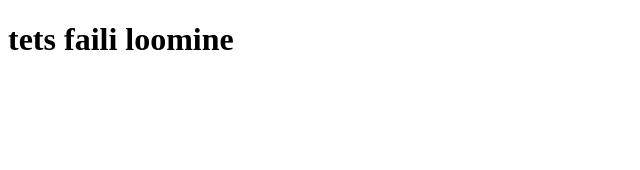
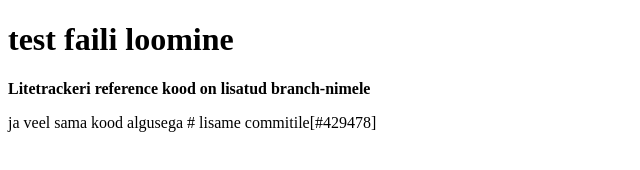
Before and after one commit to AleksandrAleksejev/HajusNaidisProject, a plain HTML site: page test.html in a window 1280 px wide. Shown: the whole page, without its empty margins (0-640 px from the left). Drawn offline with Linux system fonts and the light colour scheme.

Commit message:
vorm ei ole tehtud[#429478]

```diff
--- a/test.html
+++ b/test.html
@@ -5,6 +5,8 @@
     <title>Test github projektiga</title>
 </head>
 <body>
-<h1>tets faili loomine</h1>
+<h1>test faili loomine</h1>
+<strong>Litetrackeri reference kood on lisatud branch-nimele</strong>
+<p>ja veel sama kood algusega # lisame commitile[#429478]</p>
 </body>
 </html>
```
